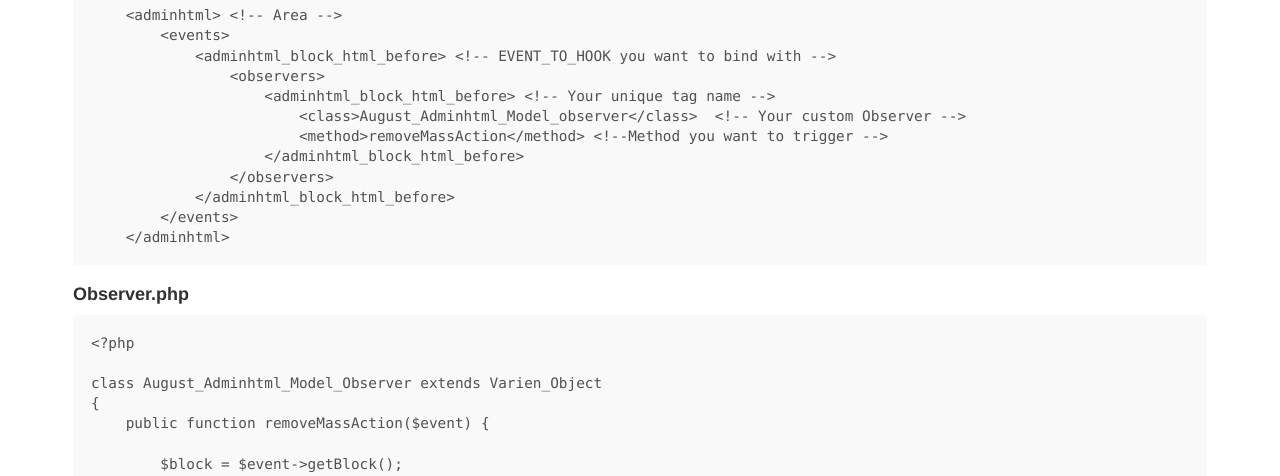
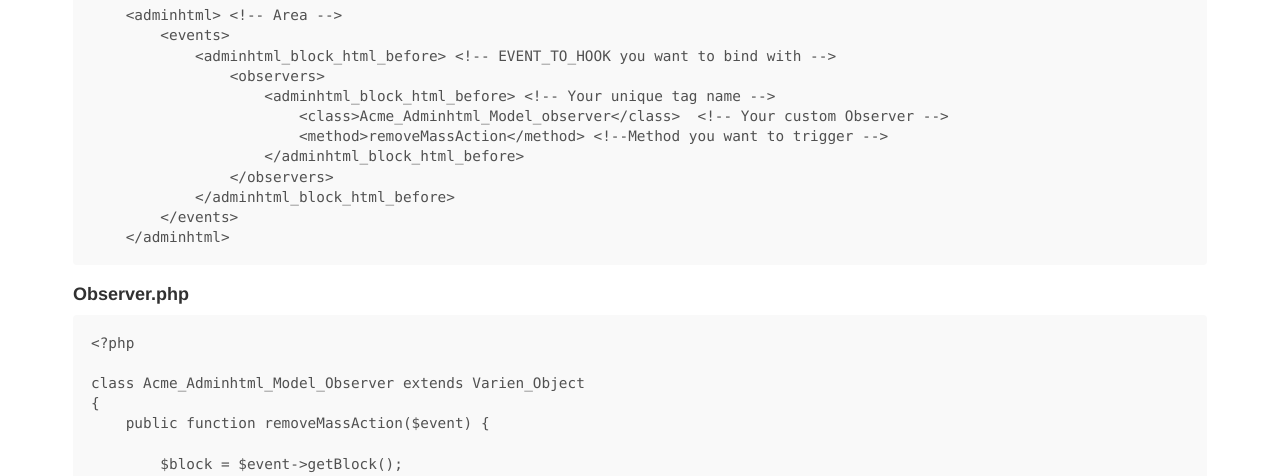
Before and after one commit to robpetreski/thilanga.github.io, a Jekyll site: the page built from _posts/2014-08-13-adding-observers-to-magento-events.md, in a window 1280 px wide. Shown: the part 548-1024 px from the top of the page. Built offline with Jekyll 4.4.1, drawn with Linux system fonts in a browser that asks for light colours; Markdown is read by kramdown in place of the engine named in the settings; comment, search, counter and statistics services are not loaded; some of the changed text lies outside the part shown.

Commit message:
Update 2014-08-13-adding-observers-to-magento-events.md

````diff
--- a/_posts/2014-08-13-adding-observers-to-magento-events.md
+++ b/_posts/2014-08-13-adding-observers-to-magento-events.md
@@ -21,7 +21,7 @@ tags: magento
             <adminhtml_block_html_before> <!-- EVENT_TO_HOOK you want to bind with -->
                 <observers>
                     <adminhtml_block_html_before> <!-- Your unique tag name -->
-                        <class>August_Adminhtml_Model_observer</class>  <!-- Your custom Observer -->
+                        <class>Acme_Adminhtml_Model_observer</class>  <!-- Your custom Observer -->
                         <method>removeMassAction</method> <!--Method you want to trigger -->
                     </adminhtml_block_html_before>
                 </observers>
@@ -33,7 +33,7 @@ tags: magento
 ```
 <?php
 
-class August_Adminhtml_Model_Observer extends Varien_Object
+class Acme_Adminhtml_Model_Observer extends Varien_Object
 {
     public function removeMassAction($event) {
 
````
